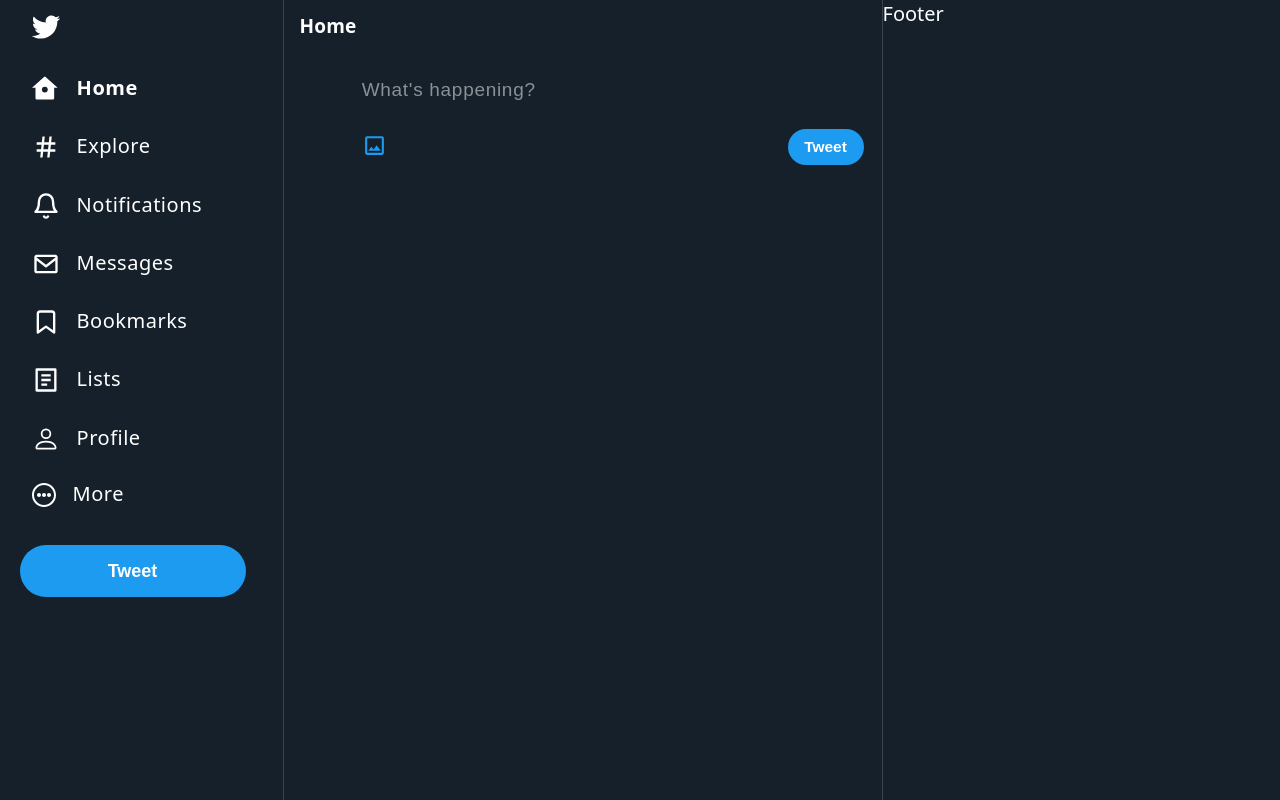
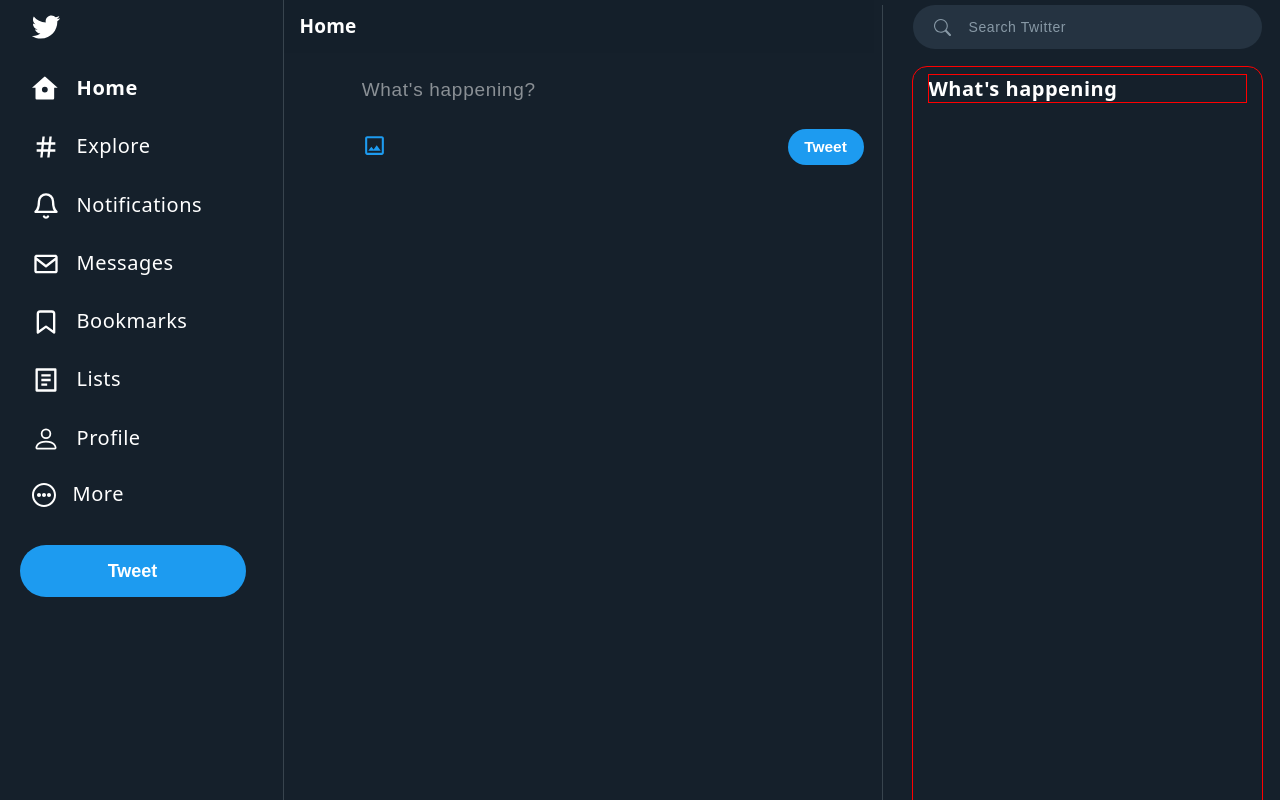
Before and after one commit to surajhimanshu/Chirp, a React (Create React App) app: page /explore in a window 1280 px wide. Both pictures are taken after a click on the item "Home". Shown: the top 800 px of the page. Built offline with nearby package versions, Linux system fonts and the light colour scheme; the HTML template or start-up script is replaced by a standard one.

Commit message:
Created tweetbox, worked on database, syntax for footer created, postion for homepage components set, added working search bar to filter

```diff
--- a/src/Components/Footer/Footer.jsx
+++ b/src/Components/Footer/Footer.jsx
@@ -1,10 +1,16 @@
 import React from "react";
+import SearchBar from "../Search/SearchBar";
 import Styles from "./footer.module.css";
+import QuickFeed from "./QuickFeed";
 
 const Footer = () => {
   return (
     <div className={Styles.footer}>
-      <div>Footer</div>
+      <div className={Styles.footerContent}>
+        <SearchBar />
+        <QuickFeed heading={"What's happening"} />
+        <QuickFeed heading={"Who to follow"} />
+      </div>
     </div>
   );
 };
--- /dev/null
+++ b/src/Components/Footer/QuickFeed.jsx
@@ -0,0 +1,29 @@
+import React from 'react'
+import styled from 'styled-components'
+
+const Wrapper = styled.div`
+    outline: 1px solid red;
+    margin: 18px 0px;
+    box-sizing: border-box;
+    border-radius: 14px;
+    padding: 8px 16px;
+    height: 1000px;
+`;
+
+const Heading = styled.h4`
+    outline: 1px solid red;
+    margin: 0px;
+    margin-bottom: 8px;
+    padding: 0px;
+    letter-spacing: .5px;
+`;
+
+const QuickFeed = ({heading}) => {
+  return (
+    <Wrapper>
+        <Heading>{heading}</Heading>
+    </Wrapper>
+  )
+}
+
+export default QuickFeed
--- a/src/Components/Footer/footer.module.css
+++ b/src/Components/Footer/footer.module.css
@@ -1,4 +1,10 @@
 .footer {
     width: 390px;
+    height: 100%;
+}
+
+.footerContent {
+    margin: 5px 10px 10px 0px;
+    padding-left: 30px;
     border-left: 1px solid #38444E;
 }
--- a/src/Components/Home/Home.jsx
+++ b/src/Components/Home/Home.jsx
@@ -5,6 +5,7 @@ import TweetBox from "./TweetBox";
 const Home = () => {
   return (
     <div className={Styles.feed}>
+      <div className={Styles.placeholder}></div>
       <div className={Styles.homeButton}>Home</div>
       <TweetBox />
     </div>
--- a/src/Components/Home/home.module.css
+++ b/src/Components/Home/home.module.css
@@ -3,12 +3,20 @@
     max-width: 598px;
 }
 
+.placeholder {
+    height: 53px;
+}
+
 .homeButton {
     font-weight: bold;
-    width: 100%;
+    width: 590px;
     cursor: pointer;
     padding: 13px 0px 14px 16px;
     font-size: 19px;
     letter-spacing: .2px;
     box-sizing: border-box;
+    position: fixed;
+    background-color: rgba(21, 32, 43, .8);
+    backdrop-filter: blur(10px);
+    top: 0px;
 }
--- a/src/Components/Menu/Menu.jsx
+++ b/src/Components/Menu/Menu.jsx
@@ -22,6 +22,8 @@ import Profiles from "./Profiles";
 const Menu = () => {
   const navigate = useNavigate();
   return (
+    <>
+      <div className={Styles.placeholder}></div>
       <div className={Styles.menu}>
         <Link to="/home">
           <AiOutlineTwitter className={Styles.bird} />
@@ -88,6 +90,7 @@ const Menu = () => {
         </button>
         <Profiles />
       </div>
+    </>
   );
 };
 
--- a/src/Components/Menu/menu.module.css
+++ b/src/Components/Menu/menu.module.css
@@ -1,8 +1,13 @@
+.placeholder {
+    width: 276px;;
+}
+
 .menu {
     width: 276px;
     padding: 1px 12px;
     box-sizing: border-box;
     border-right: 1px solid #38444E;
+    position: fixed;
 }
 
 .bird {
--- a/src/Components/Search/SearchBar.jsx
+++ b/src/Components/Search/SearchBar.jsx
@@ -3,7 +3,6 @@ import { useState, useCallback } from "react";
 import styles from "./searchBar.module.css";
 import { useNavigate } from "react-router-dom";
 import { BsSearch } from "react-icons/bs";
-
 
 const SearchBar = () => {
   const [search, setSearch] = useState([]);
@@ -42,7 +41,7 @@ const SearchBar = () => {
   return (
     <div className={styles.search_bar_container}>
       <div>
-        <BsSearch size={15} className={styles.iccon} />
+        <BsSearch className={styles.iccon} />
         <input
           type="text"
           name={"search"}
@@ -65,7 +64,7 @@ const SearchBar = () => {
                 <div style={{ display: "flex", margin: " 5px 0 5px 10px" }}>
                   <img
                     src={el.avatar}
-                    // alt="Individual p"
+                    alt=""
                     style={{
                       width: "45px",
                       marginRight: "30px",
@@ -89,108 +88,3 @@ const SearchBar = () => {
 };
 
 export default SearchBar;
-
-
-
-
-
-
-
-
-
-
-
-// import React from "react";
-// import { useState, useCallback } from "react";
-// import styles from "./throttling.module.css";
-// import "../App.css";
-// import { useNavigate } from "react-router-dom";
-
-// import { BsSearch } from "react-icons/bs";
-
-// const Throttling = () => {
-//   const [search, setSearch] = useState([]);
-//   const [valInput, setValInput] = useState("");
-
-//   const navigate = useNavigate();
-
-//   const debounce = (func) => {
-//     let timer;
-//     return function (...args) {
-//       const context = this;
-//       if (timer) clearTimeout(timer);
-//       timer = setTimeout(() => {
-//         timer = null;
-//         func.apply(context, args);
-//       }, 300);
-//     };
-//   };
-
-//   const handleChange = (event) => {
-//     const q = event.target.value;
-//     setValInput(q);
-//     fetch(`http://localhost:3000/users?q=${q}`)
-//       .then((res) => res.json())
-//       .then((json) => {
-//         setSearch(json);
-//       })
-//       .catch((e) => console.error(e));
-//   };
-
-//   const debounceVerion = useCallback(debounce(handleChange));
-
-//   const handleClick = (el) => {
-//     navigate(`/${el.id}`);
-//   };
-
-//   return (
-//     <div className="search-bar-container">
-//       {/* Throttling */}
-//       <div>
-//         <BsSearch size={15} className={"iccon"} />
-//         <input
-//           type={"text"}
-//           name={"search"}
-//           placeholder={"Search Twitter"}
-//           className={"search"}
-//           onChange={debounceVerion}
-//         />
-//       </div>
-//       {valInput && search?.length > 0 && (
-//         <div className={"autocomplete"}>
-//           {search?.slice(0, 5).map((el, i) => {
-//             let name = el.name;
-//             return name.toLowerCase().includes(valInput.toLowerCase()) ? (
-//               <div
-//                 key={el.id}
-//                 className={"autocompleteItems"}
-//                 value={el.name}
-//                 onClick={() => handleClick(el)}
-//               >
-//                 <div style={{ display: "flex", margin: " 5px 0 5px 10px" }}>
-//                   <img
-//                     src={el.avatar}
-//                     alt="ind image"
-//                     style={{
-//                       width: "45px",
-//                       marginRight: "30px",
-//                       borderRadius: "50%",
-//                     }}
-//                   />
-//                   <div>
-//                     <div style={{ color: "black" }}>{el.name}</div>
-//                     <div style={{ color: "grey" }}>{el.userName}</div>
-//                   </div>
-//                 </div>
-//               </div>
-//             ) : (
-//               <div key={el.id}></div>
-//             );
-//           })}
-//         </div>
-//       )}
-//     </div>
-//   );
-// };
-
-// export default Throttling;
--- a/src/Components/Search/searchBar.module.css
+++ b/src/Components/Search/searchBar.module.css
@@ -1,39 +1,31 @@
-
-
-*{
-    padding: 0;
-    margin:0;
+.search_bar_container {
+  position: relative;
 }
 
-  a{
-    text-decoration: none;
-  }
-
-  .search_bar_container{
-    width:300px;
-    margin:5% auto;
-    position: relative;
-
-  }
-
-  .iccon{
+.iccon {
   position: absolute;
-    top:7px;
-    left:12px;
-    color:rgb(118, 118, 118);
+  top: 14px;
+  left: 21px;
+  font-size: 17px;
+  color: rgb(136, 153, 166);
 }
 
 .search_bar_inputs {
   width: 100%;
-    padding: 7px;
-    font-size: 0.9em;
+  padding: 14px;
+  font-size: 14px;
   box-sizing: border-box;
   outline: none;
-    font-weight: 500;
-    border-radius: 50px;
-    background-color: rgba(153,153,153,0.2);
+  border-radius: 30px;
+  color: white;
+  background-color: rgb(37, 51, 65);
   border: none;
-    padding-left: 40px;
+  padding-left: 56px;
+}
+
+.search_bar_inputs::placeholder {
+  color: rgb(136, 153, 166);
+  letter-spacing: .6px;
 }
 
 .styles.suggestion_container {
@@ -46,7 +38,8 @@
   margin-top: 10px;
   margin-left: 4px;
 }
-  .suggestion_item{
+
+.suggestion_item {
   padding: 2px;
   cursor: pointer;
 }
```
Lines whose indentation alone changed are shown as unchanged.
